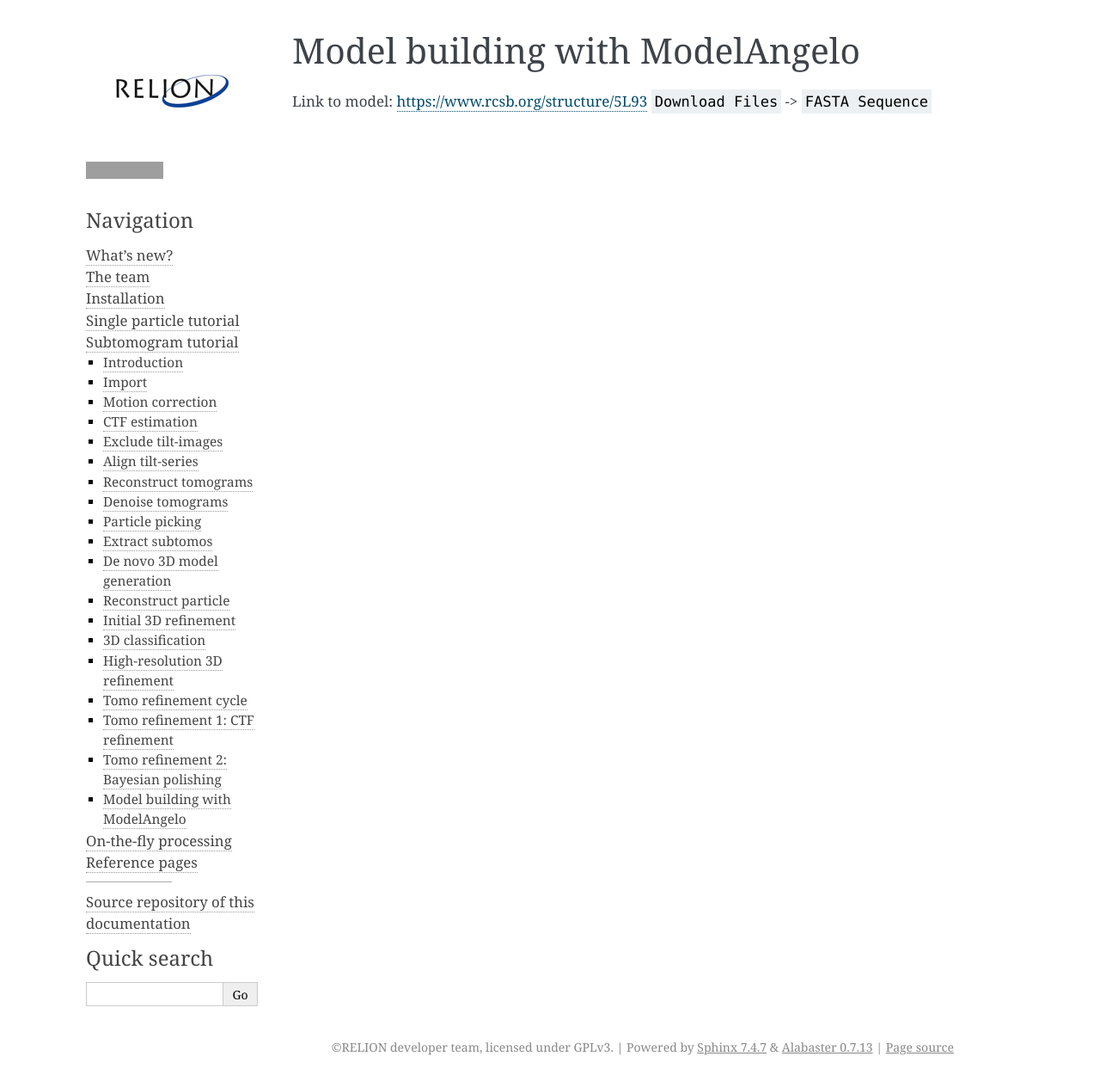
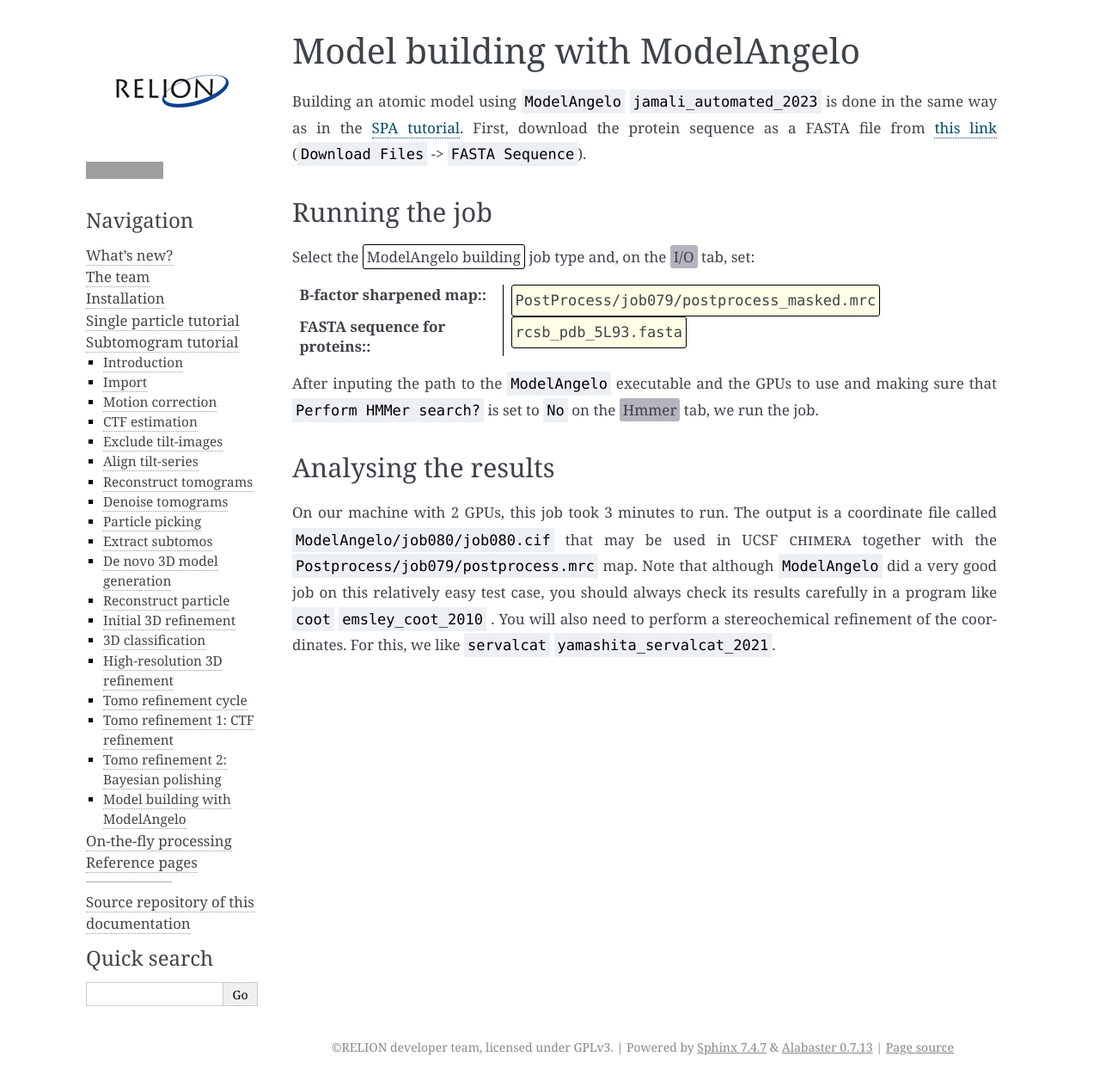
Before and after one commit to 3dem/relion-documents, a Sphinx documentation site: the page built from source/STA_tutorial/ModelAngelo.rst, in a window 1280 px wide. Shown: the whole page at 86% size. Built offline with Sphinx 7.4.7, drawn with Linux system fonts in a browser that asks for light colours; cross-references to code outside the pages are shown as plain code; grey boxes are pictures that could not be loaded.

Commit message:
modelangelo

```diff
--- a/source/SPA_tutorial/ModelBuilding.rst
+++ b/source/SPA_tutorial/ModelBuilding.rst
@@ -1,3 +1,5 @@
+.. _sec_spa_modelangelo:
+
 ModelAngelo: atomic modelling
 =============================
 
@@ -35,7 +37,7 @@ Analysing the results
 ---------------------
 
 Running with 4 GPUs (relatively old 1080s), this job took approximately 18 minutes.
-The output is a coordinate file called ``ModelAngelo/job032/job032.cif`` that may be used in UCSF :textsc:`chimera` together wit the `Postprocess/job030/postprocess.mrc` map.
+The output is a coordinate file called ``ModelAngelo/job032/job032.cif`` that may be used in UCSF :textsc:`chimera` together wit the ``Postprocess/job030/postprocess.mrc`` map.
 Note that although ``ModelAngelo`` did a very good job on this relatively easy test case, you should always check its results carefully in a program like ``coot`` :cite:`emsley_coot_2010` . You will also need to perform a stereochemical refinement of the coordinates. For this, we like ``servalcat`` :cite:`yamashita_servalcat_2021`.
 
 
--- a/source/STA_tutorial/ModelAngelo.rst
+++ b/source/STA_tutorial/ModelAngelo.rst
@@ -4,5 +4,23 @@
 Model building with ModelAngelo
 ===============================
 
-Link to model: https://www.rcsb.org/structure/5L93
-``Download Files`` -> ``FASTA Sequence``
+Building an atomic model using ``ModelAngelo`` :cite:`jamali_automated_2023` is done in the same way as in the :ref:`SPA tutorial<sec_spa_modelangelo>`.
+First, download the protein sequence as a FASTA file from `this link <https://www.rcsb.org/structure/5L93>`_ (``Download Files`` -> ``FASTA Sequence``).
+
+Running the job
+---------------
+
+Select the :jobtype:`ModelAngelo building` job type and, on the :guitab:`I/O` tab, set:
+
+:B-factor sharpened map:: PostProcess/job079/postprocess_masked.mrc
+
+:FASTA sequence for proteins:: rcsb_pdb_5L93.fasta
+
+After inputing the path to the ``ModelAngelo`` executable and the GPUs to use and making sure that ``Perform HMMer search?`` is set to ``No`` on the :guitab:`Hmmer` tab, we run the job.
+
+Analysing the results
+---------------------
+
+On our machine with 2 GPUs, this job took 3 minutes to run.
+The output is a coordinate file called ``ModelAngelo/job080/job080.cif`` that may be used in UCSF :textsc:`chimera` together with the ``Postprocess/job079/postprocess.mrc`` map.
+Note that although ``ModelAngelo`` did a very good job on this relatively easy test case, you should always check its results carefully in a program like ``coot`` :cite:`emsley_coot_2010` . You will also need to perform a stereochemical refinement of the coordinates. For this, we like ``servalcat`` :cite:`yamashita_servalcat_2021`.
```
